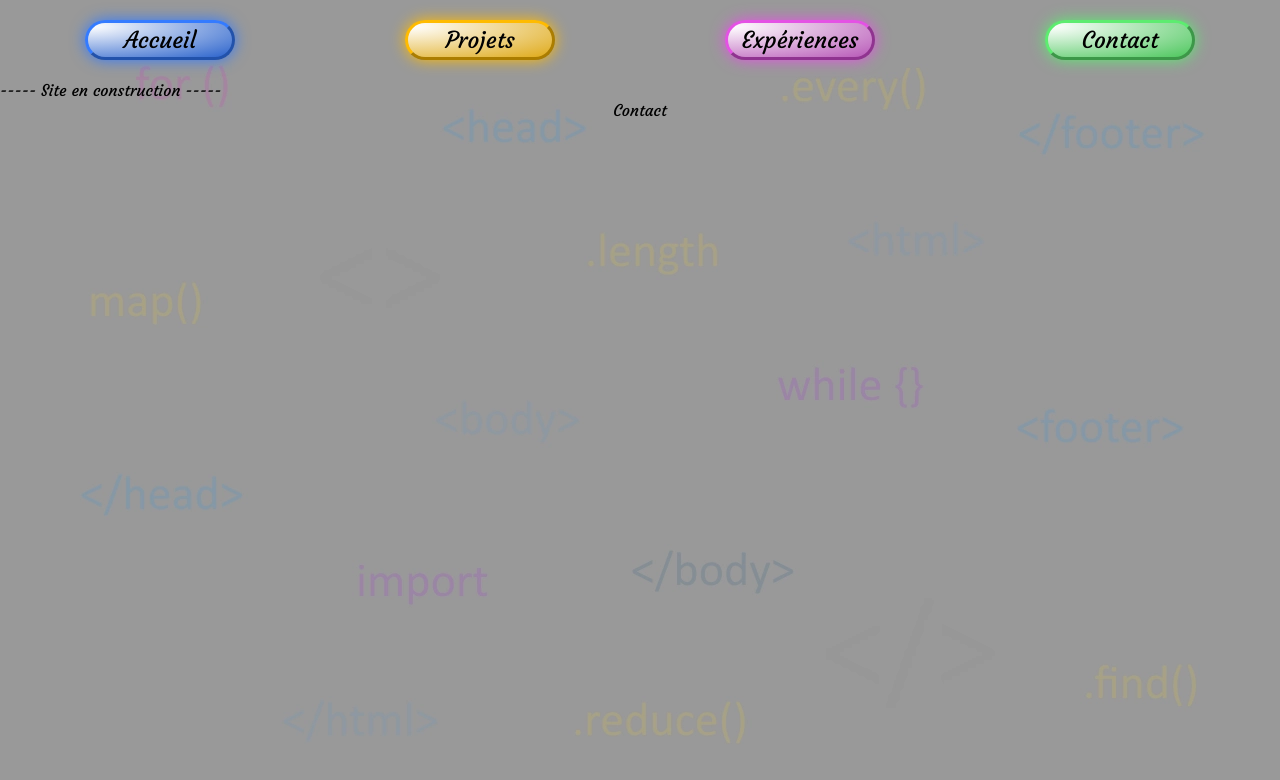
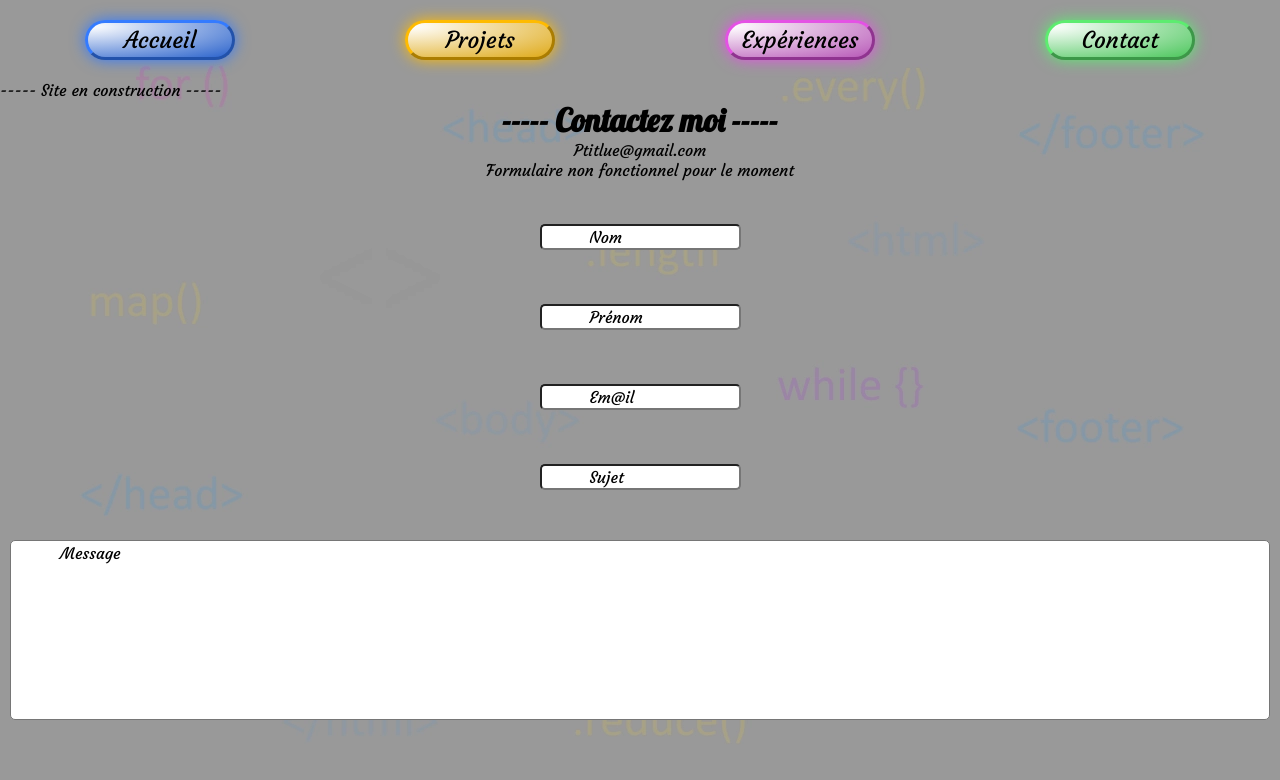
Before and after one commit to Leorio21/portfolio, a Next.js app: page /contact in a window 1280 px wide. Shown: the top 780 px of the page. Built offline with nearby package versions, Linux system fonts and the light colour scheme.

Commit message:
Feat: form contact
mise en place des champs de formulaire

```diff
--- /dev/null
+++ b/app/Components/Form/Input/Input.module.css
@@ -0,0 +1,26 @@
+.inputContainer {
+  display: flex;
+  flex-direction: column;
+  justify-content: flex-end;
+  margin: 10px;
+  height: 60px;
+  position: relative;
+}
+
+.input {
+  color: black;
+  height: 26px;
+  padding: 3px 10px;
+  border-radius: 5px;
+}
+
+.label {
+  margin: 5px;
+  transition: all 0.5s ease-in-out;
+}
+
+.labelMove {
+  margin: 0px;
+  transform: translateY(23px) translateX(50px);
+  color: black;
+}
--- /dev/null
+++ b/app/Components/Form/Input/Input.tsx
@@ -0,0 +1,40 @@
+import React, { useRef } from "react"
+import style from "./Input.module.css"
+
+interface InputProps {
+	id: string,
+	type: string,
+	label: string,
+}
+
+export default function Input({id, type, label}: InputProps): JSX.Element {
+
+	const inputRef = useRef<HTMLParagraphElement>(null);
+	const testText1 = useRef<HTMLInputElement>(null)
+
+	const inputActive = (): void => {
+		inputRef.current?.classList.remove(style.labelMove)
+	}
+
+	const inputInactive = (): void => {
+		if (testText1.current?.value === "") {
+			inputRef.current?.classList.add(style.labelMove)
+		}
+	}
+
+
+	return (
+		<label htmlFor={id} className={style.inputContainer}>
+			<p className={`${style.label} ${style.labelMove}`} ref={inputRef}>{label}</p>
+			<input
+				id={id}
+				className={style.input}
+				type={type}
+				onFocus={inputActive}
+				onClick={inputActive}
+				onBlur={inputInactive}
+				ref={testText1}
+			/>
+		</label>
+	)
+}
--- /dev/null
+++ b/app/Components/Form/TextArea/TextArea.module.css
@@ -0,0 +1,31 @@
+
+
+
+.textAreaContainer {
+  width: 100%;
+  height: 230px;
+  display: flex;
+  flex-direction: column;
+  justify-content: flex-end;
+  padding: 10px;
+  position: relative;
+}
+
+.area {
+  border-radius: 5px;
+  height: 180px;
+  width: 100%;
+  resize: none;
+  color: black;
+}
+
+.label {
+  margin: 5px;
+  transition: all 0.3s ease-in-out;
+}
+
+.labelMove {
+  margin: 0px;
+  transform: translateY(23px) translateX(50px);
+  color: black;
+}
--- /dev/null
+++ b/app/Components/Form/TextArea/TextArea.tsx
@@ -0,0 +1,39 @@
+import React, { useRef } from "react"
+import style from "./TextArea.module.css"
+
+interface TextAreaProps {
+  id: string,
+	label: string,
+}
+
+export default function TextArea({id, label}: TextAreaProps): JSX.Element {
+
+	const inputRef = useRef<HTMLParagraphElement>(null);
+	const testText1 = useRef<HTMLTextAreaElement>(null)
+
+	const inputActive = (): void => {
+		inputRef.current?.classList.remove(style.labelMove)
+	}
+
+	const inputInactive = (): void => {
+		if (testText1.current?.value === "") {
+			inputRef.current?.classList.add(style.labelMove)
+		}
+	}
+
+	return (
+		<label htmlFor={id} className={style.textAreaContainer} >
+			<p className={`${style.label} ${style.labelMove}`} ref={inputRef}>{label}</p>
+			<textarea
+				className={style.area}
+				id={id}
+				rows={20}
+				onFocus={inputActive}
+				onClick={inputActive}
+				onBlur={inputInactive}
+				ref={testText1}
+			>
+			</textarea>
+		</label>
+	)
+}
--- a/app/contact/page.tsx
+++ b/app/contact/page.tsx
@@ -1,9 +1,21 @@
+"use client"
 import React from "react"
+import Input from "../Components/Form/Input/Input"
+import TextArea from "../Components/Form/TextArea/TextArea"
 
 export default function Contact(): JSX.Element {
 
 
+
 	return (
-		<div>Contact</div>
+		<>
+			<h1>----- Contactez moi -----</h1><span>Ptitlue@gmail.com</span>
+			Formulaire non fonctionnel pour le moment
+			<Input id="lname" type="text" label={"Nom"}	/>
+			<Input id="fname" type="text" label={"Prénom"}	/>
+			<Input id="email" type="email" label={"Em@il"}	/>
+			<Input id="sujet" type="text" label={"Sujet"}	/>
+			<TextArea id="message" label={"Message"}	/>
+		</>
 	)
 }
--- a/package.json
+++ b/package.json
@@ -16,7 +16,8 @@
     "eslint-config-next": "13.3.4",
     "next": "13.3.4",
     "react": "18.2.0",
-    "react-dom": "18.2.0"
+    "react-dom": "18.2.0",
+    "react-hook-form": "^7.43.9"
   },
   "devDependencies": {
     "@typescript-eslint/eslint-plugin": "^5.43.0",
```
Also changed, not shown: app/contact/page.module.css (added), 1 other file (tests, documents, lock files or other folders).
